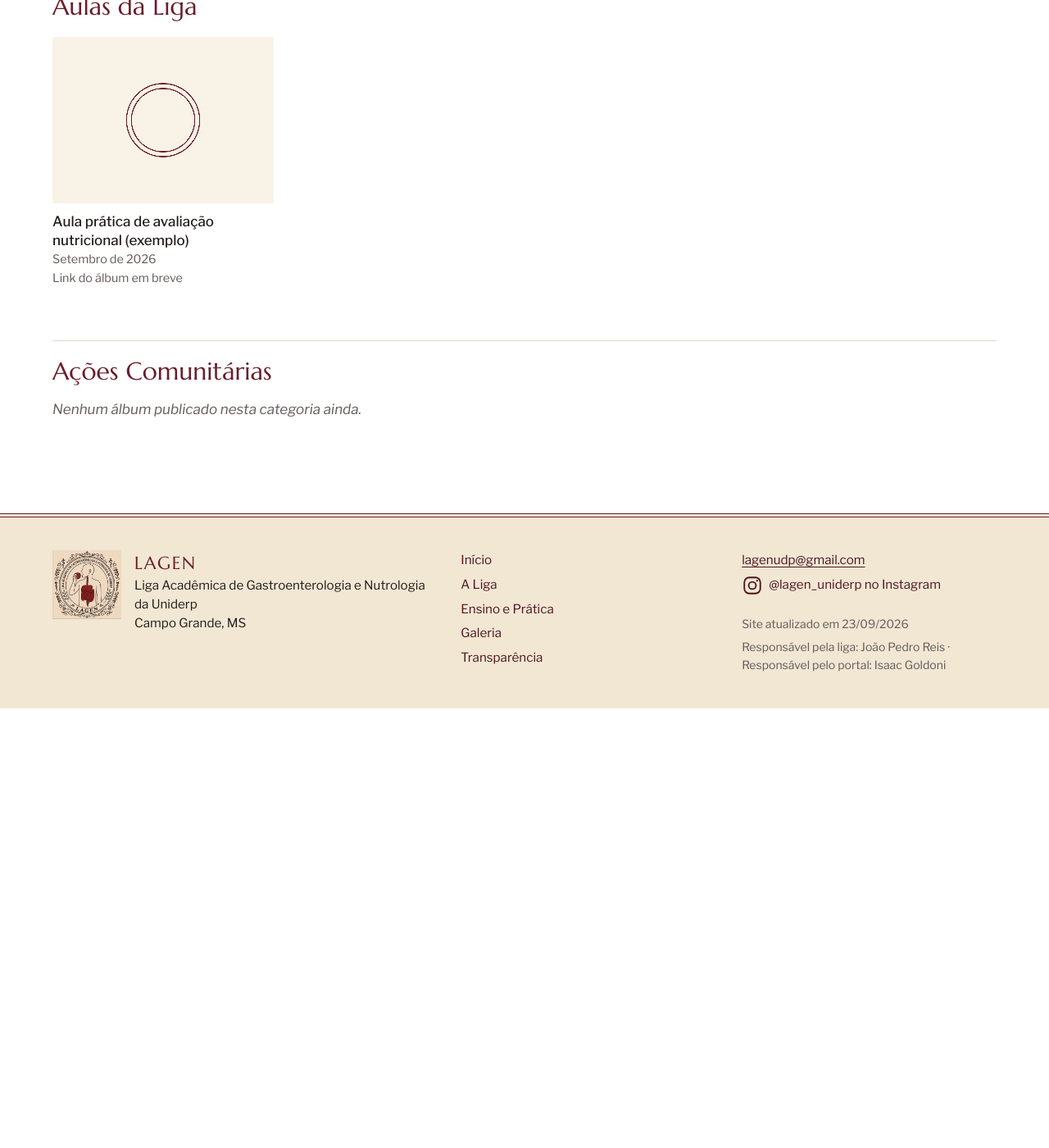
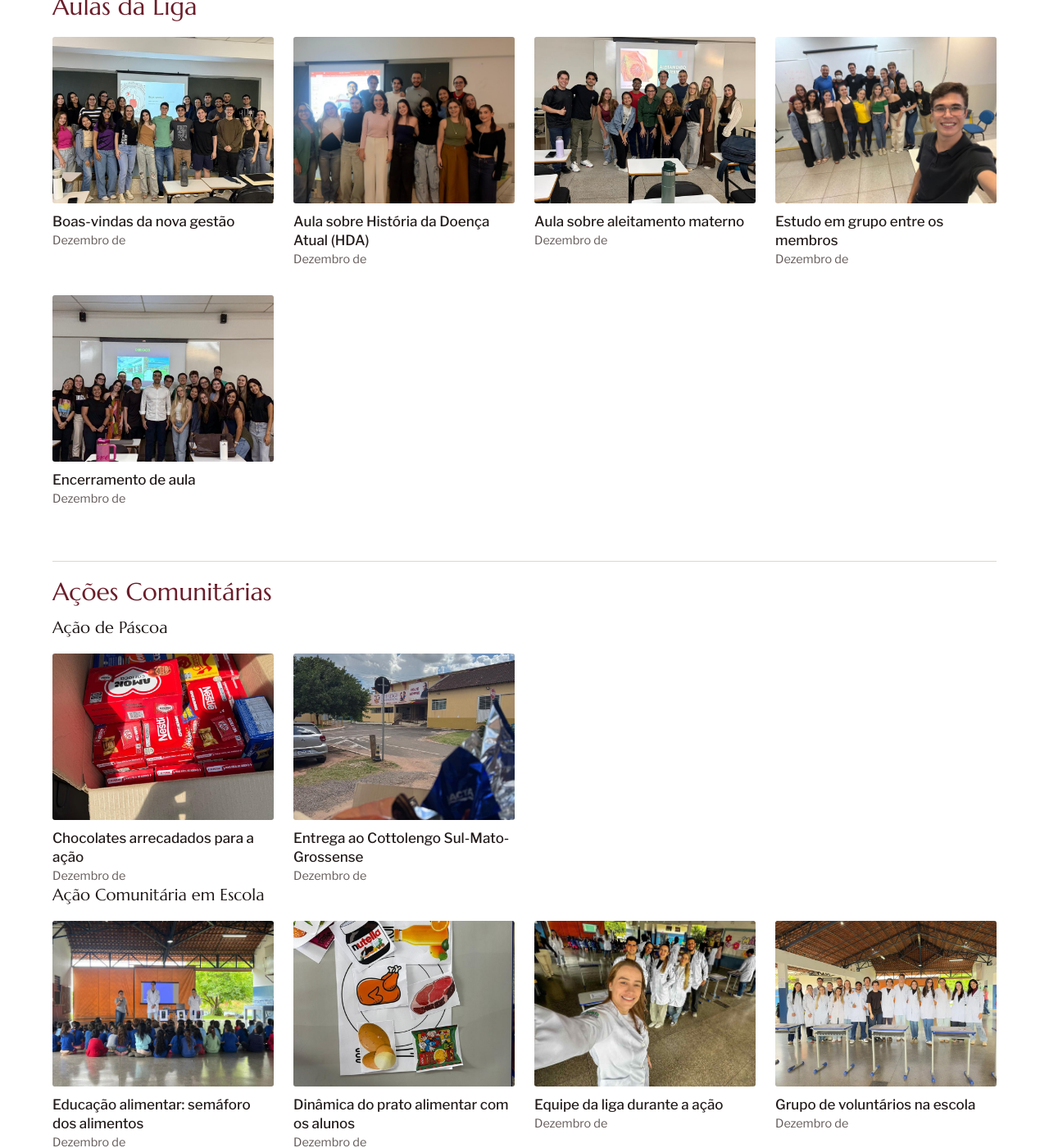
Before and after one commit to LAGENuniderp/lagen-uniderp.github.io, a Jekyll site: the page built from galeria/index.md, in a window 1280 px wide and 1400 px high, scrolled down 423 px. Shown: the whole window at 82% size. Built offline with Jekyll 4.4.1, drawn with Linux system fonts in a browser that asks for light colours; before the commit the page ends 1287 px from its top, so only the background shows below that.

Commit message:
Organiza galeria.yml: fotos de aulas e subseções de ações comunitárias (Páscoa e escola)

```diff
--- a/_data/galeria.yml
+++ b/_data/galeria.yml
@@ -5,11 +5,20 @@
 # foto de capa e o link para o álbum completo.
 #
 # capa: foto salva em assets/img/galeria/ (1200 px de largura, até
-# 200 KB), ex.: /assets/img/galeria/simposio-2026.jpg
-# NÃO use link direto do Imgur (i.imgur.com/...): os termos de
-# uso do Imgur proíbem usá-lo para hospedar imagens de sites.
+#   200 KB), ex.: /assets/img/galeria/simposio-2026.jpg
+#   NÃO use link direto do Imgur (i.imgur.com/...): os termos de
+#   uso do Imgur proíbem usá-lo para hospedar imagens de sites.
 # link: endereço do álbum, ex.: https://imgur.com/a/AbC123
+#   Quando a foto já foi publicada direto no site (sem álbum externo),
+#   deixe link vazio (""): a foto aparece do mesmo jeito, só sem o
+#   texto "Link do álbum em breve".
 # data: AAAA-MM-DD, sem aspas. Coloque o álbum mais novo no topo.
+#
+# subsecoes (opcional, dentro de uma categoria): agrupa os álbuns em
+# blocos menores, cada um com id, titulo e a própria lista de albuns
+# (mesmo formato de sempre). Use quando uma categoria tiver mais de
+# um tipo de atividade (ex.: Ações Comunitárias com Páscoa e ação em
+# escola).
 #
 # Antes de publicar fotos de pacientes ou da comunidade, leia
 # "Dados pessoais e direitos de imagem" no README.
@@ -19,11 +28,57 @@ categorias:
 - id: aulas-praticas
   titulo: Aulas da Liga
   albuns:
-  - titulo: "Aula prática de avaliação nutricional (exemplo)"
-    data: 2026-09-05
-    capa: ""
+  - titulo: "Boas-vindas da nova gestão"
+    data: ""
+    capa: /assets/img/galeria/aula-boas-vindas-gestao.jpg
+    link: ""
+  - titulo: "Aula sobre História da Doença Atual (HDA)"
+    data: ""
+    capa: /assets/img/galeria/aula-hda.jpg
+    link: ""
+  - titulo: "Aula sobre aleitamento materno"
+    data: ""
+    capa: /assets/img/galeria/aula-aleitamento-materno.jpg
+    link: ""
+  - titulo: "Estudo em grupo entre os membros"
+    data: ""
+    capa: /assets/img/galeria/aula-estudo-em-grupo.jpg
+    link: ""
+  - titulo: "Encerramento de aula"
+    data: ""
+    capa: /assets/img/galeria/aula-encerramento.jpg
     link: ""
 
 - id: acoes-comunitarias
   titulo: Ações Comunitárias
-  albuns: []
+  subsecoes:
+  - id: acao-pascoa
+    titulo: Ação de Páscoa
+    albuns:
+    - titulo: "Chocolates arrecadados para a ação"
+      data: ""
+      capa: /assets/img/galeria/pascoa-chocolates-arrecadados.jpg
+      link: ""
+    - titulo: "Entrega ao Cottolengo Sul-Mato-Grossense"
+      data: ""
+      capa: /assets/img/galeria/pascoa-entrega-cottolengo.jpg
+      link: ""
+  - id: acao-escola
+    titulo: Ação Comunitária em Escola
+    albuns:
+    - titulo: "Educação alimentar: semáforo dos alimentos"
+      data: ""
+      capa: /assets/img/galeria/escola-educacao-alimentar-semaforo.jpg
+      link: ""
+    - titulo: "Dinâmica do prato alimentar com os alunos"
+      data: ""
+      capa: /assets/img/galeria/escola-jogo-prato-alimentar.jpg
+      link: ""
+    - titulo: "Equipe da liga durante a ação"
+      data: ""
+      capa: /assets/img/galeria/escola-equipe-na-quadra.jpg
+      link: ""
+    - titulo: "Grupo de voluntários na escola"
+      data: ""
+      capa: /assets/img/galeria/escola-grupo-completo.jpg
+      link: ""
```
